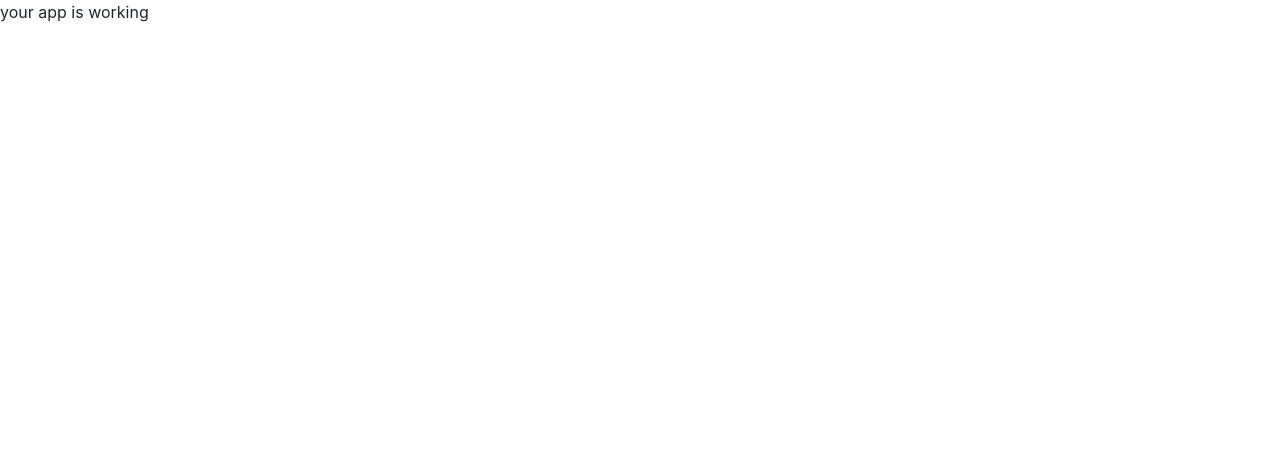
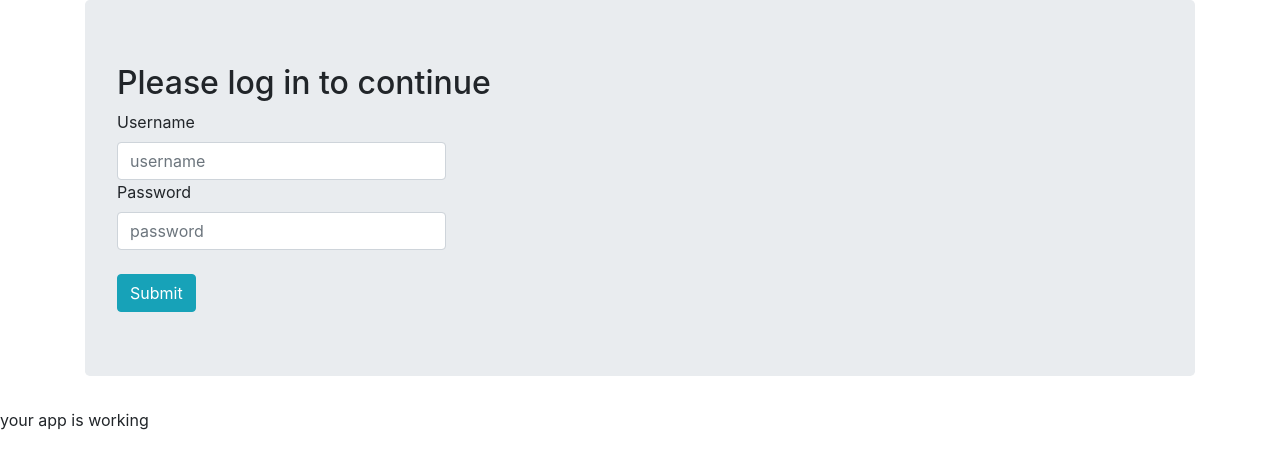
Before and after one commit to abduganievdeveloper/eclass, a React (Create React App) app: page / in a window 1280 px wide. Shown: the top 468 px of the page. Built offline with nearby package versions, Linux system fonts and the light colour scheme.

Commit message:
thirteenth commit

```diff
--- a/src/App.js
+++ b/src/App.js
@@ -18,6 +18,7 @@ class App extends Component {
         <Route path="/admin" component={Admins}/>
       </BrowserRouter>
       </Provider>
+      <Admin/>
       <p>your app is working</p>
       </div>
     );
```
